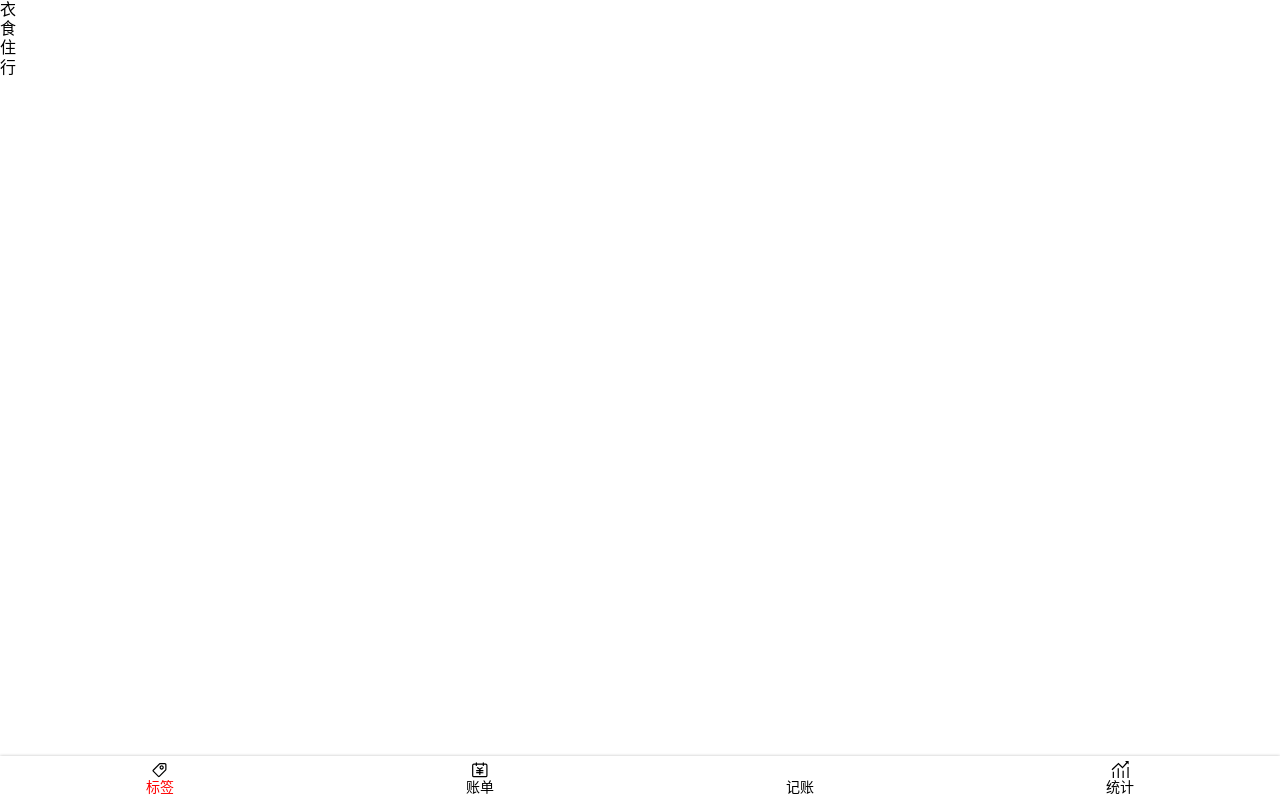
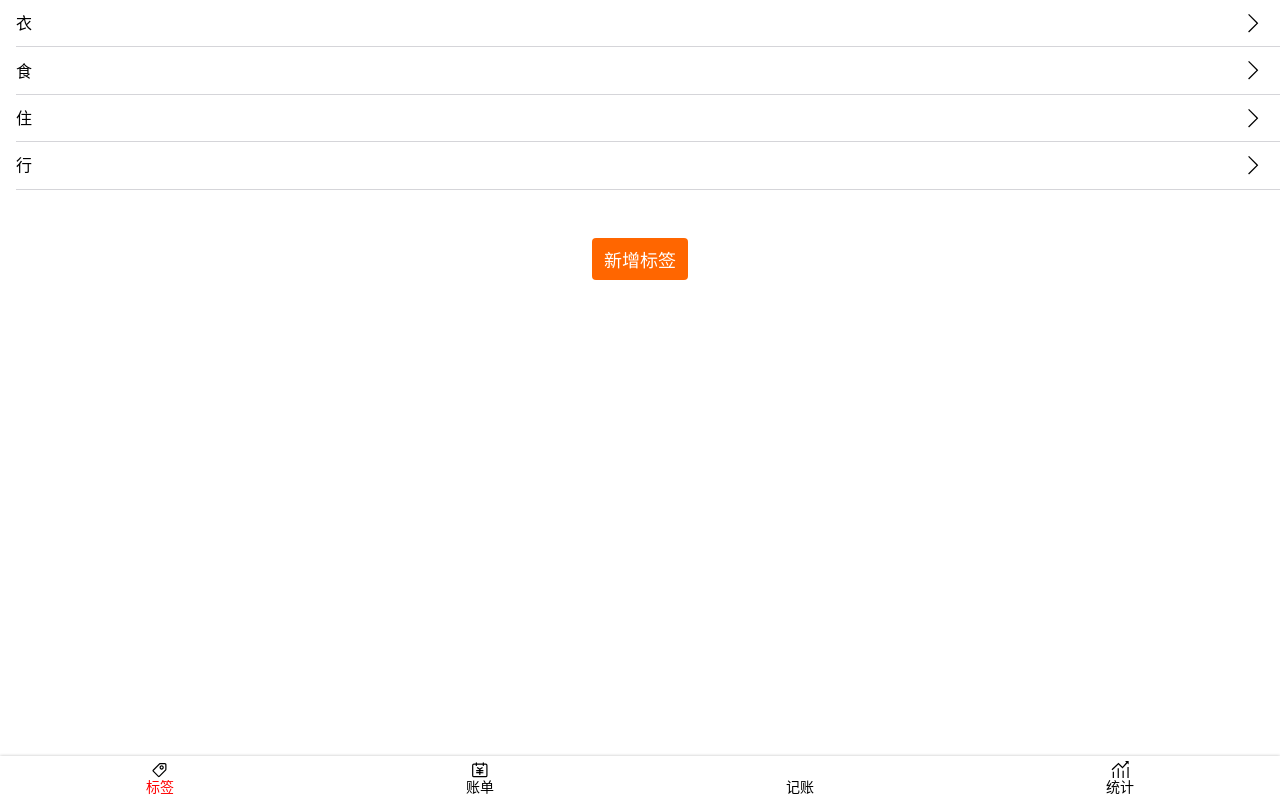
Before and after one commit to UntilTheCore/fingertips-books-react, a React app: page /#/labels in a window 1280 px wide. Built offline with nearby package versions, Linux system fonts and the light colour scheme.

Commit message:
<TagList />样式完成

```diff
--- a/src/views/Labels.tsx
+++ b/src/views/Labels.tsx
@@ -1,19 +1,68 @@
 // 统计页面
 import React from "react";
+import styled from "styled-components";
 import Layout from "components/Layout";
 import { useTags } from "hook/useTags";
+import Icon from "components/Icon";
+
+const TagList = styled.ol`
+  font-size: 16px;
+  background: white;
+
+  > li {
+    //#e5e5e7
+    border-bottom: 1px solid #d5d5d9;
+    line-height: 20px;
+    margin-left: 16px;
+    padding: 12px 16px 12px 0;
+    display: flex;
+    justify-content: space-between;
+    align-items: center;
+
+    > a {
+      padding: 12px 16px 12px 0;
+      display: flex;
+      justify-content: space-between;
+      align-items: center;
+    }
+  }
+`;
+const Button = styled.button`
+  font-size: 18px;
+  border: none;
+  padding: 8px 12px;
+  background: #f60;
+  border-radius: 4px;
+  color: white;
+`;
+const Center = styled.div`
+  display: flex;
+  justify-content: center;
+  align-items: center;
+  flex-direction: column;
+`;
+const Space = styled.div`
+  height: 16px;
+`;
 
 const Labels = () => {
   const {tags, setTags} = useTags();
   return (
     <Layout name="标签页面">
-      <ul>
-        {
-          tags.map(item =>
-            <li key={ item }>{ item }</li>
-          )
-        }
-      </ul>
+      <TagList>
+        { tags.map(tag =>
+          <li key={ tag }>
+            <span className="oneLine">{ tag }</span>
+            <Icon name="right" />
+          </li>
+        ) }
+      </TagList>
+      <Center>
+        <Space />
+        <Space />
+        <Space />
+        <Button>新增标签</Button>
+      </Center>
     </Layout>
   );
 };
```
Also changed, not shown: src/icon/right.svg (added).
